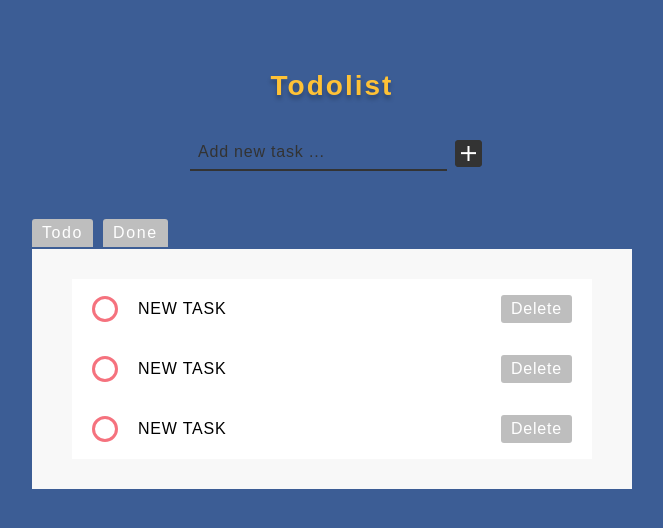
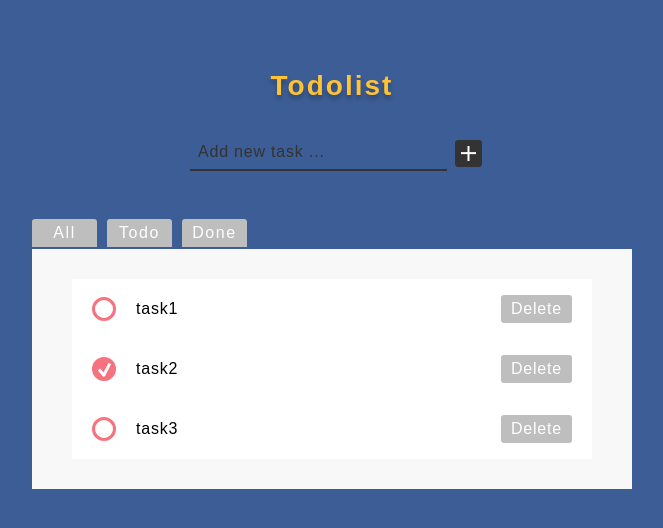
Before and after one commit to peiyunlee/ithome-21ironman-todolist, a React (Create React App) app: page / in a window 1280 px wide. Shown: the top 528 px of the page, without its empty margins (308-971 px from the left). Built offline with nearby package versions, Linux system fonts and the light colour scheme.

Commit message:
set react-redux

```diff
--- /dev/null
+++ b/src/actions/ActionTypes.js
@@ -0,0 +1,6 @@
+// action type
+export const ADD_TASK = 'ADD_TASK';
+export const DELETE_TASK = 'DELETE_TASK';
+export const TOGGLE_TASK = 'TOGGLE_TASK';
+
+export const SET_FILTER = 'SET_FILTER';
--- /dev/null
+++ b/src/actions/filter.js
@@ -0,0 +1,9 @@
+import * as types from './ActionTypes';
+
+// action creator
+export function setFilter(filter){
+    return {
+        type: types.SET_FILTER,
+        filter
+    };
+}
--- /dev/null
+++ b/src/actions/todos.js
@@ -0,0 +1,23 @@
+import * as types from './ActionTypes';
+
+// action creator
+export function addTask(taskName){
+    return {
+        type: types.ADD_TASK,
+        taskName
+    };
+}
+
+export function deleteTask(idx){
+    return {
+        type: types.DELETE_TASK,
+        idx
+    };
+}
+
+export function toggleTask(idx){
+    return {
+        type: types.TOGGLE_TASK,
+        idx
+    };
+}
--- a/src/components/App.js
+++ b/src/components/App.js
@@ -1,5 +1,8 @@
 import styled from "styled-components";
 import { useState } from "react";
+import { useDispatch } from "react-redux";
+import * as actions from "../actions/todos";
+
 import TaskList from "./TaskList";
 import addIcon from "../assets/icon/add.png";
 
@@ -46,11 +49,22 @@ const AddTaskContainer = styled.div`
   margin: 25px auto 40px;
 `;
 
+const AddBtnImg = styled.img`
+  cursor: pointer;
+`;
+
 function App() {
+  const dispatch = useDispatch();
+
   const [newTask, setnewTask] = useState("");
 
   const handleChange = (event) => {
     setnewTask(event.target.value);
+  };
+
+  const handleClick = (event) => {
+    dispatch(actions.addTask(newTask));
+    setnewTask("");
   };
 
   return (
@@ -64,7 +78,7 @@ function App() {
           value={newTask}
           onChange={handleChange}
         />
-        <img src={addIcon} alt="" />
+        <AddBtnImg src={addIcon} alt="" onClick={() => handleClick()} />
       </AddTaskContainer>
       <TaskList></TaskList>
     </Wrapper>
--- a/src/components/Filter.js
+++ b/src/components/Filter.js
@@ -1,4 +1,6 @@
 import styled from "styled-components";
+import { useDispatch } from "react-redux";
+import * as actions from "../actions/filter";
 
 const ButtonContainer = styled.div`
   display: flex;
@@ -10,21 +12,32 @@ const Button = styled.div`
   border-bottom: 2px solid #3c5d95;
   border-radius: 3px 3px 0 0;
   padding: 5px 10px;
-  width: min-content;
+  width: 45px;
   color: white;
   margin-right: 10px;
   letter-spacing: 0.1em;
+  text-align: center;
+  cursor: pointer;
 
   &:hover {
-    background-color: #FFC236;
+    background-color: #ffc236;
   }
 `;
 
 function Filter() {
+  const dispatch = useDispatch();
+
   return (
     <ButtonContainer>
-      <Button>Todo</Button>
-      <Button>Done</Button>
+      <Button onClick={() => dispatch(actions.setFilter("SHOW_ALL"))}>
+        All
+      </Button>
+      <Button onClick={() => dispatch(actions.setFilter("SHOW_TODO"))}>
+        Todo
+      </Button>
+      <Button onClick={() => dispatch(actions.setFilter("SHOW_DONE"))}>
+        Done
+      </Button>
     </ButtonContainer>
   );
 }
--- a/src/components/TaskItem.js
+++ b/src/components/TaskItem.js
@@ -1,4 +1,6 @@
 import styled from "styled-components";
+import { useDispatch } from "react-redux";
+import * as actions from "../actions/todos";
 import checkIcon from "../assets/icon/check.png";
 
 const Container = styled.div`
@@ -16,13 +18,13 @@ const CircleButton = styled.div`
   background-color: white;
   border: 3px solid #f5727e;
   border-radius: 50%;
-  width: 20px;
-  height: 20px;
-
-  //   background-color: #f5727e;
-  //   display: flex;
-  //   align-items: center;
-  //   justify-content: center;
+  width: 18px;
+  height: 18px;
+  cursor: pointer;
+  background-color: ${(props) => (props.check ? "#f5727e" : "white")};
+  display: ${(props) => (props.check ? "flex" : "auto")};
+  align-items: center;
+  justify-content: center;
 `;
 
 const TaskName = styled.div`
@@ -38,22 +40,36 @@ const Button = styled.div`
   width: min-content;
   color: white;
   letter-spacing: 0.05em;
+  cursor: pointer;
 
   &:hover {
     background-color: #ffc236;
   }
 `;
 
-function TaskList() {
+function TaskItem(props) {
+  const dispatch = useDispatch();
+
   return (
     <Container>
-      <CircleButton>
-        <img src={checkIcon} alt="" />
-      </CircleButton>
-      <TaskName>NEW TASK</TaskName>
-      <Button>Delete</Button>
+      {props.task.isCompleted ? (
+        <CircleButton
+          check
+          onClick={() => dispatch(actions.toggleTask(props.task.idx))}
+        >
+          <img src={checkIcon} alt="" />
+        </CircleButton>
+      ) : (
+        <CircleButton
+          onClick={() => dispatch(actions.toggleTask(props.task.idx))}
+        ></CircleButton>
+      )}
+      <TaskName>{props.task.taskName}</TaskName>
+      <Button onClick={() => dispatch(actions.deleteTask(props.task.idx))}>
+        Delete
+      </Button>
     </Container>
   );
 }
 
-export default TaskList;
+export default TaskItem;
--- a/src/components/TaskList.js
+++ b/src/components/TaskList.js
@@ -1,4 +1,6 @@
 import styled from "styled-components";
+import { useSelector } from "react-redux";
+
 import Filter from "./Filter";
 import TaskItem from "./TaskItem";
 
@@ -19,14 +21,29 @@ const TaskItemContainer = styled.div`
 `;
 
 function TaskList() {
+  const tasks = useSelector((store) => store.todosReducer);
+  const filter = useSelector((store) => store.filterReducer);
+
+  const renderItems = () => {
+    let list = [];
+    tasks.forEach((item, index) => {
+      if (
+        (filter === "SHOW_ALL") ||
+        (filter === "SHOW_TODO" && !item.isCompleted) ||
+        (filter === "SHOW_DONE" && item.isCompleted)
+      ) {
+        list.push(
+          <TaskItem key={item.taskName} task={{ ...item, idx: index }} />
+        );
+      }
+    });
+    return list;
+  };
+
   return (
     <Wrapper>
       <Filter />
-      <TaskItemContainer>
-        <TaskItem />
-        <TaskItem />
-        <TaskItem />
-      </TaskItemContainer>
+      <TaskItemContainer>{renderItems()}</TaskItemContainer>
     </Wrapper>
   );
 }
--- a/src/index.js
+++ b/src/index.js
@@ -1,11 +1,16 @@
-import React from 'react';
-import ReactDOM from 'react-dom';
-import './index.css';
-import App from './components/App';
+import React from "react";
+import ReactDOM from "react-dom";
+import { Provider } from "react-redux";
+import store from "./store";
+
+import "./index.css";
+import App from "./components/App";
 
 ReactDOM.render(
   <React.StrictMode>
-    <App />
+    <Provider store={store}>
+      <App />
+    </Provider>
   </React.StrictMode>,
-  document.getElementById('root')
+  document.getElementById("root")
 );
--- /dev/null
+++ b/src/reducer/filter.js
@@ -0,0 +1,11 @@
+import * as types from '../actions/ActionTypes';
+
+//預設show all
+export default function filter(state = 'SHOW_ALL', action) {
+    switch (action.type) {
+      case types.SET_FILTER:
+        return action.filter;
+      default:
+        return state;
+    }
+}
--- /dev/null
+++ b/src/reducer/index.js
@@ -0,0 +1,11 @@
+import { combineReducers } from 'redux';
+
+import filterReducer from './filter';
+import todosReducer from './todos';
+
+const todoApp = combineReducers({
+    filterReducer,
+    todosReducer
+});
+
+export default todoApp;
--- /dev/null
+++ b/src/reducer/todos.js
@@ -0,0 +1,28 @@
+import * as types from '../actions/ActionTypes';
+
+const initialTasks = [
+  { taskName: "task1", isCompleted: false },
+  { taskName: "task2", isCompleted: true },
+  { taskName: "task3", isCompleted: false },
+];
+
+export default function todos(state = initialTasks, action) {
+  switch (action.type) {
+    case types.ADD_TASK:
+      return [
+        ...state,
+        {
+          taskName: action.taskName,
+          isCompleted: false,
+        },
+      ];
+    case types.DELETE_TASK:
+      return [...state.slice(0, action.idx), ...state.slice(action.idx + 1)];
+    case types.TOGGLE_TASK:
+      let newState = [...state];
+      newState[action.idx].isCompleted = !newState[action.idx].isCompleted;
+      return newState;
+    default:
+      return state;
+  }
+}
--- /dev/null
+++ b/src/store.js
@@ -0,0 +1,6 @@
+import { createStore } from "redux";
+import rootReducer from "./reducer/index";
+
+const store = createStore(rootReducer);
+
+export default store;
```
